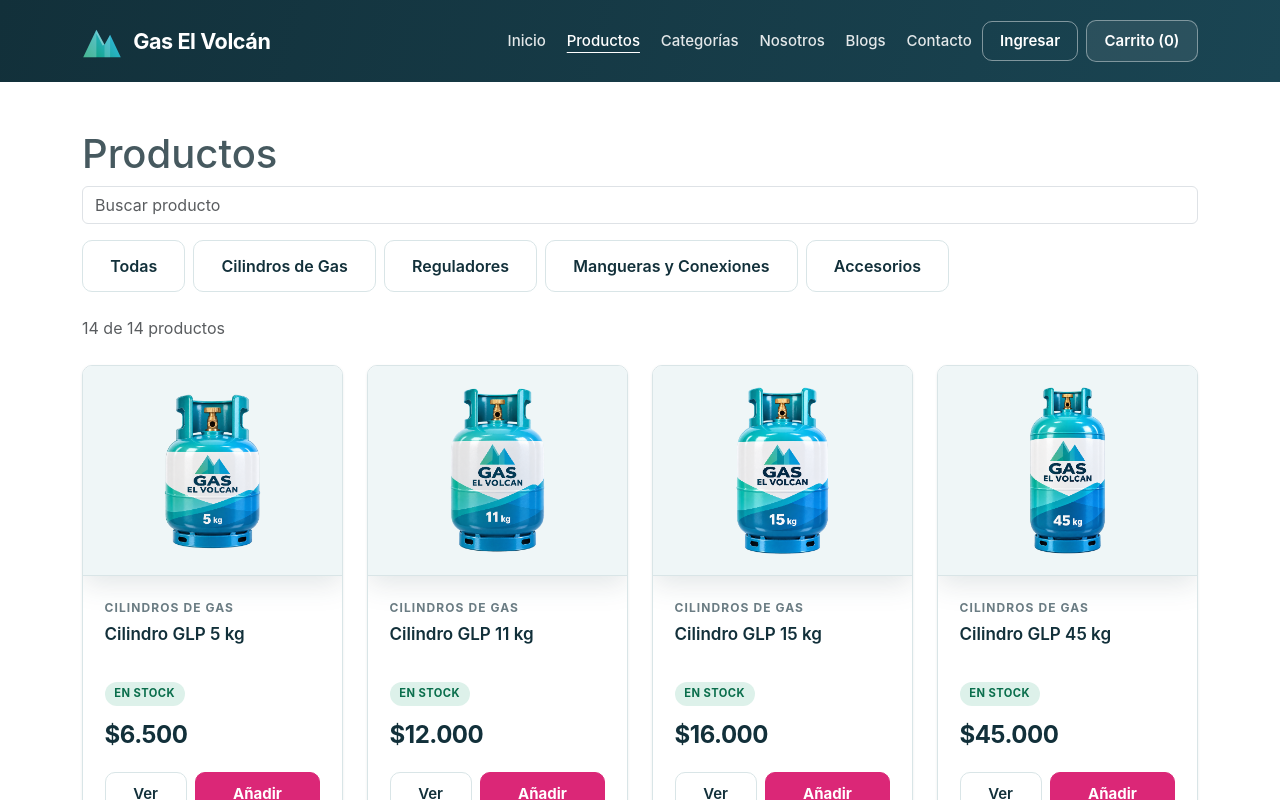
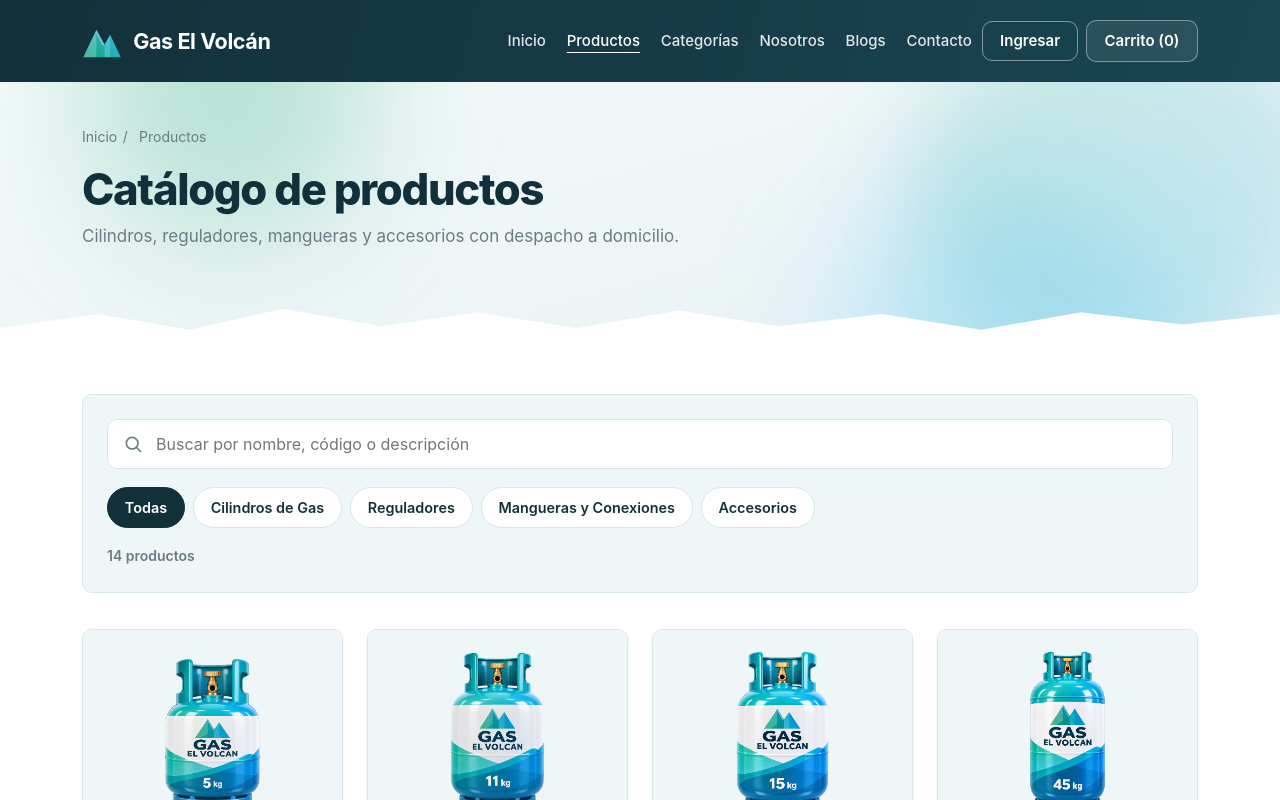
Before and after one commit to claaudic/Proyecto_Volcan, a React (Vite) app in the folder tienda-react/: page /productos in a window 1280 px wide. Shown: the top 800 px of the page. Built offline with nearby package versions, Linux system fonts and the light colour scheme.

Commit message:
Migra el diseño original del catalogo con buscador y filtros por categoria

```diff
--- a/tienda-react/src/paginas/Productos.jsx
+++ b/tienda-react/src/paginas/Productos.jsx
@@ -1,9 +1,13 @@
 import { useState } from 'react'
+import { Link } from 'react-router-dom'
 import TarjetaProducto from '../components/TarjetaProducto'
 import { formatearPrecio, imagenDe } from '../datos/productos'
 import { useCatalogo } from '../contexto/catalogoContexto'
 import { useCarrito } from '../contexto/carritoContexto'
 import { abrirPanelCarrito } from '../utilidades/panelCarrito'
+import { normalizar } from '../datos/zonas'
+
+// Migrado desde productos.html y js/productos-catalogo.js.
 
 function Productos() {
   const [busqueda, setBusqueda] = useState("")
@@ -25,51 +29,104 @@
   // Las categorias salen de los propios productos, sin repetir
   const categorias = [...new Set(activos.map((p) => p.categoria))]
 
+  // Busca en nombre, codigo, descripcion y categoria, sin importar tildes
+  // ni mayusculas, igual que el catalogo del sitio en HTML
+  const texto = normalizar(busqueda)
+
   const filtrados = activos.filter((producto) => {
-    const coincideNombre = producto.nombre
-      .toLowerCase()
-      .includes(busqueda.toLowerCase())
+    if (categoria !== "" && producto.categoria !== categoria) {
+      return false
+    }
 
-    const coincideCategoria =
-      categoria === "" || producto.categoria === categoria
+    const datos = normalizar(
+      producto.nombre + " " + producto.codigo + " " + producto.descripcion + " " + producto.categoria
+    )
 
-    return coincideNombre && coincideCategoria
+    return datos.includes(texto)
   })
 
+  function limpiarFiltros() {
+    setBusqueda("")
+    setCategoria("")
+  }
+
   return (
-    <main className="container py-5">
-      <h1>Productos</h1>
+    <main>
+      <section className="pagina-encabezado" aria-labelledby="titulo-catalogo">
+        <div className="encabezado-fondo" aria-hidden="true">
+          <span className="luz luz-encabezado-verde"></span>
+          <span className="luz luz-encabezado-celeste"></span>
+          <span className="encabezado-arco"></span>
+        </div>
 
+        <div className="container">
+          <nav className="miga" aria-label="Ruta">
+            <Link to="/">Inicio</Link>
+            <span aria-hidden="true">/</span>
+            <span aria-current="page">Productos</span>
+          </nav>
+          <h1 id="titulo-catalogo">Catálogo de productos</h1>
+          <p className="pagina-bajada">Cilindros, reguladores, mangueras y accesorios con despacho a domicilio.</p>
+        </div>
+
+        <svg className="encabezado-monte" viewBox="0 0 1440 60" preserveAspectRatio="none" aria-hidden="true" focusable="false">
+          <path d="M0 60 L0 38 L110 22 L214 40 L318 16 L430 36 L536 20 L648 38 L764 18 L876 36 L992 22 L1104 40 L1216 20 L1330 34 L1440 22 L1440 60 Z" />
+        </svg>
+      </section>
+
+      <section className="catalogo" aria-labelledby="titulo-listado">
+        <div className="container">
+          <h2 id="titulo-listado" className="visually-hidden">Listado de productos</h2>
+
+          <div className="barra-filtros">
+            <div className="buscador">
+              <svg viewBox="0 0 24 24" aria-hidden="true" focusable="false">
+                <circle cx="11" cy="11" r="7" fill="none" stroke="currentColor" strokeWidth="2" />
+                <path d="M16.5 16.5 L21 21" fill="none" stroke="currentColor" strokeWidth="2" strokeLinecap="round" />
+              </svg>
+              <label htmlFor="buscarProducto" className="visually-hidden">Buscar producto</label>
               <input
-        className="form-control mb-3"
-        placeholder="Buscar producto"
+                type="search"
+                id="buscarProducto"
+                placeholder="Buscar por nombre, código o descripción"
                 value={busqueda}
                 onChange={(e) => setBusqueda(e.target.value)}
               />
+            </div>
 
-      <div className="mb-3">
+            {/* La pildora de la categoria elegida se pinta segun el estado */}
+            <div className="pildoras" role="group" aria-label="Filtrar por categoría">
+              {["", ...categorias].map((cat) => (
                 <button
-          className="btn btn-secundario me-2 mb-2"
-          onClick={() => setCategoria("")}
-        >
-          Todas
-        </button>
-
-        {categorias.map((cat) => (
-          <button
-            key={cat}
-            className="btn btn-secundario me-2 mb-2"
+                  key={cat || "todas"}
+                  type="button"
+                  className={categoria === cat ? "pildora pildora-activa" : "pildora"}
+                  aria-pressed={categoria === cat}
                   onClick={() => setCategoria(cat)}
                 >
-            {cat}
+                  {cat || "Todas"}
                 </button>
               ))}
             </div>
 
-      <p className="text-muted mb-4">
-        {filtrados.length} de {activos.length} productos
+            <p className="contador-resultados" role="status" aria-live="polite">
+              {filtrados.length === 0
+                ? ""
+                : filtrados.length === activos.length
+                  ? activos.length + " productos"
+                  : filtrados.length + " de " + activos.length + " productos"}
             </p>
+          </div>
 
+          {filtrados.length === 0 ? (
+            <div className="sin-resultados">
+              <p className="sin-resultados-titulo">No encontramos productos</p>
+              <p>Prueba con otra palabra o revisa todas las categorías.</p>
+              <button type="button" className="btn btn-secundario" onClick={limpiarFiltros}>
+                Ver todo el catálogo
+              </button>
+            </div>
+          ) : (
             <ul className="row g-4 list-unstyled">
               {filtrados.map((producto) => (
                 <li key={producto.codigo} className="col-12 col-sm-6 col-lg-3">
@@ -85,6 +142,9 @@
                 </li>
               ))}
             </ul>
+          )}
+        </div>
+      </section>
     </main>
   )
 }
```
Also changed, not shown: tienda-react/pruebas/Productos.prueba.jsx (+16 -1 lines). Lines whose indentation alone changed are shown as unchanged.
